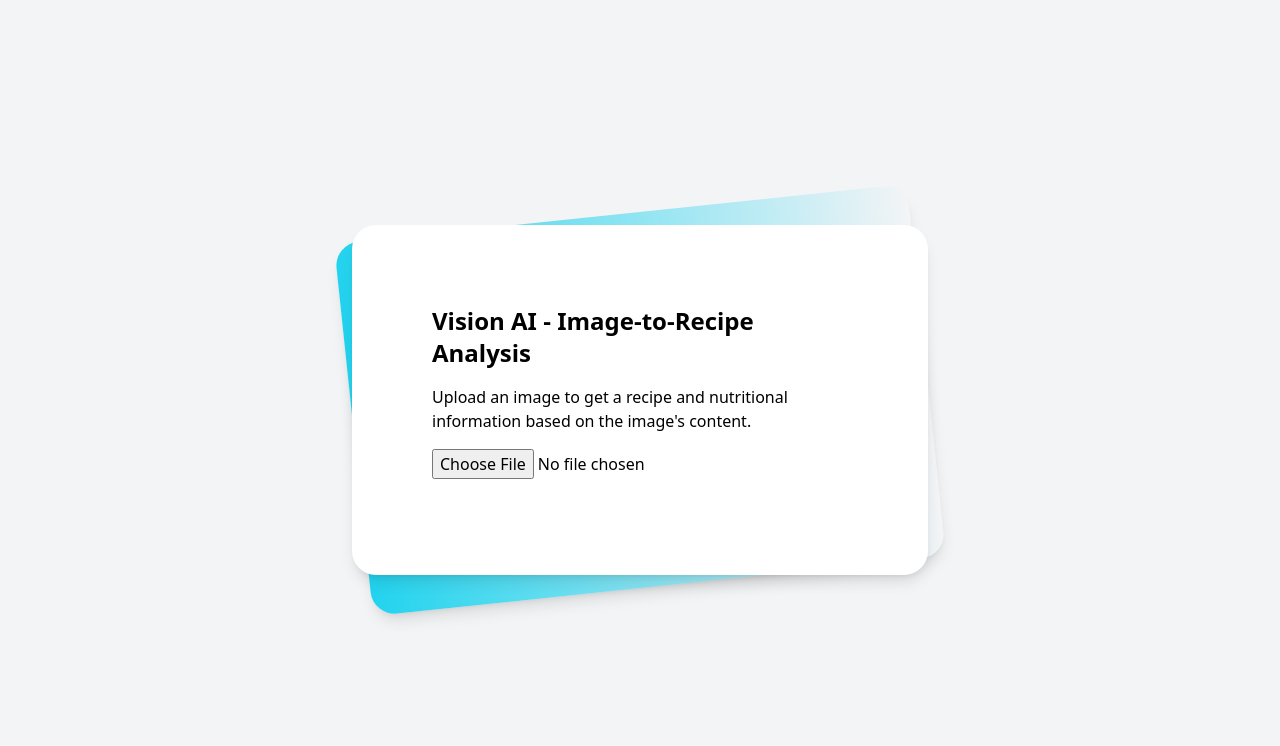
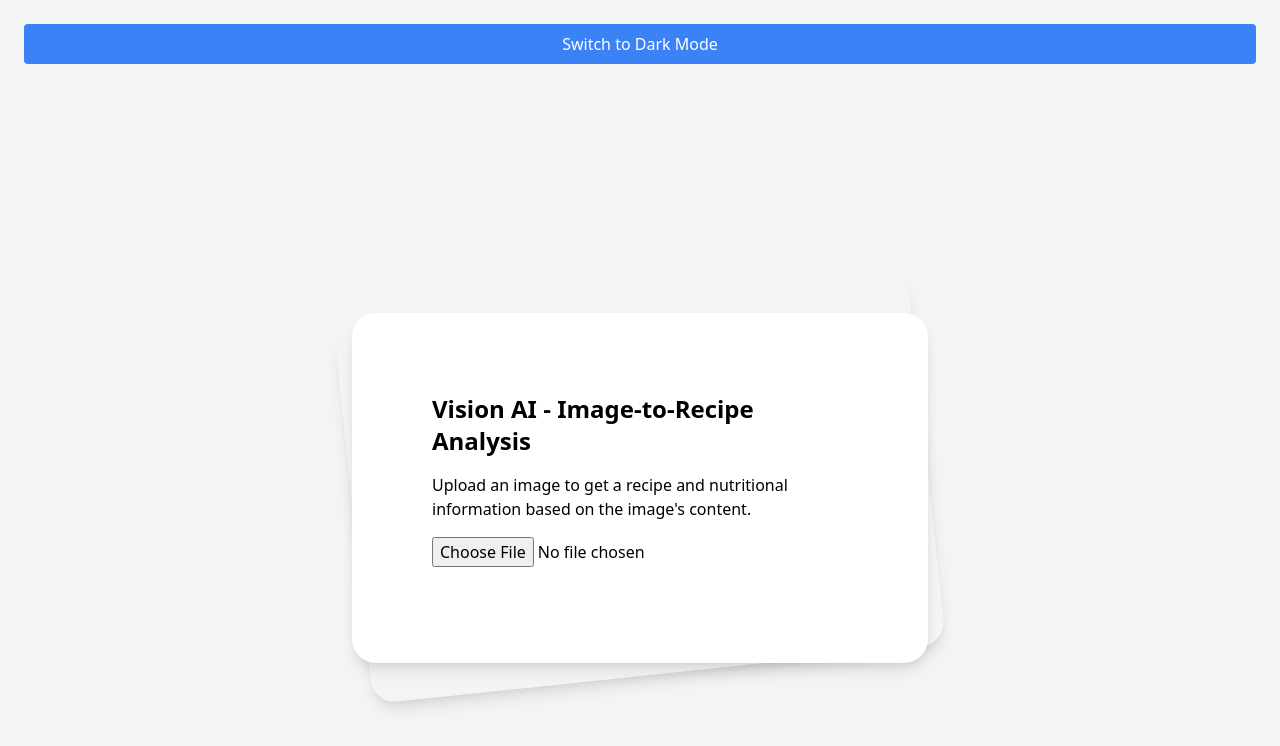
Before and after one commit to Harry2k21/Vision-Tool-AI, a React (Create React App) app: page / in a window 1280 px wide. Shown: the top 746 px of the page. Built offline with nearby package versions, Linux system fonts and the light colour scheme; no server answers.

Commit message:
Added a Darkmode Toggle

```diff
--- a/package.json
+++ b/package.json
@@ -3,6 +3,7 @@
   "version": "0.1.0",
   "private": true,
   "dependencies": {
+    "@tailwindcss/postcss7-compat": "^2.2.17",
     "@testing-library/jest-dom": "^5.16.5",
     "@testing-library/react": "^13.4.0",
     "@testing-library/user-event": "^13.5.0",
@@ -13,7 +14,9 @@
     "postcss": "^8.4.24",
     "react": "^18.2.0",
     "react-dom": "^18.2.0",
+    "react-router-dom": "^6.11.2",
     "react-scripts": "5.0.1",
+    "tailwind.macro": "^0.5.10",
     "tailwindcss": "^3.3.2",
     "web-vitals": "^2.1.4"
   },
--- a/src/components/App.js
+++ b/src/components/App.js
@@ -1,14 +1,19 @@
-import React, { useState } from 'react';
-import '../index.css';
+import React, { useState } from "react";
+import "../index.css";
 
 // Load environment variables
 const googleLensApiKey = process.env.REACT_APP_GOOGLE_LENS_API_KEY;
 const openaiApiKey = process.env.REACT_APP_OPENAI_API_KEY;
 
 const App = () => {
+  const [darkMode, setDarkMode] = useState(false);
   const [imageUrl, setImageUrl] = useState('');
   const [imageInfo, setImageInfo] = useState('');
   const [recipe, setRecipe] = useState('');
+
+  const toggleDarkMode = () => {
+    setDarkMode(!darkMode);
+  };
 
   const handleImageUpload = async (event) => {
     const file = event.target.files[0];
@@ -104,7 +109,15 @@ const App = () => {
   };
 
   return (
-    <div className="min-h-screen bg-gray-100 py-6 flex flex-col justify-center sm:py-12">
+    <div className={darkMode ? "bg-gray-800 min-h-screen" : "bg-gray-100 min-h-screen"}>
+    <div className={"p-6 flex flex-col justify-center"}>
+      <button
+        onClick={toggleDarkMode}
+        className={"bg-blue-500 text-white px-4 py-2 rounded mb-6"}
+      >
+        {darkMode ? "Switch to Light Mode" : "Switch to Dark Mode"}
+      </button>
+    <div className="min-h-screen bg-white-100 py-6 flex flex-col justify-center sm:py-12">
       <div className="relative py-3 sm:max-w-xl sm:mx-auto">
         <div className="absolute inset-0 bg-gradient-to-r from-cyan-400 to-light-blue-500 shadow-lg transform -skew-y-6 sm:skew-y-0 sm:-rotate-6 sm:rounded-3xl"></div>
         <div className="relative px-4 py-10 bg-white shadow-lg sm:rounded-3xl sm:p-20">
@@ -118,6 +131,8 @@ const App = () => {
               <div className="whitespace-pre-wrap break-words">{recipe}</div>
             </div>
           )}
+          </div>
+          </div>
         </div>
       </div>
     </div>
--- a/src/index.css
+++ b/src/index.css
@@ -1,3 +1,3 @@
-@tailwind base;
-@tailwind components;
-@tailwind utilities;
+@import 'tailwindcss/base';
+@import 'tailwindcss/components';
+@import 'tailwindcss/utilities';
--- a/tailwind.config.js
+++ b/tailwind.config.js
@@ -1,6 +1,6 @@
 module.exports = {
   purge: ['./src/**/*.{js,jsx,ts,tsx}', './public/index.html'],
-  darkMode: false,
+  darkMode: 'class', // Configure dark mode
   theme: {
     extend: {},
   },
```
Also changed, not shown: 1 other file (tests, documents, lock files or other folders).
